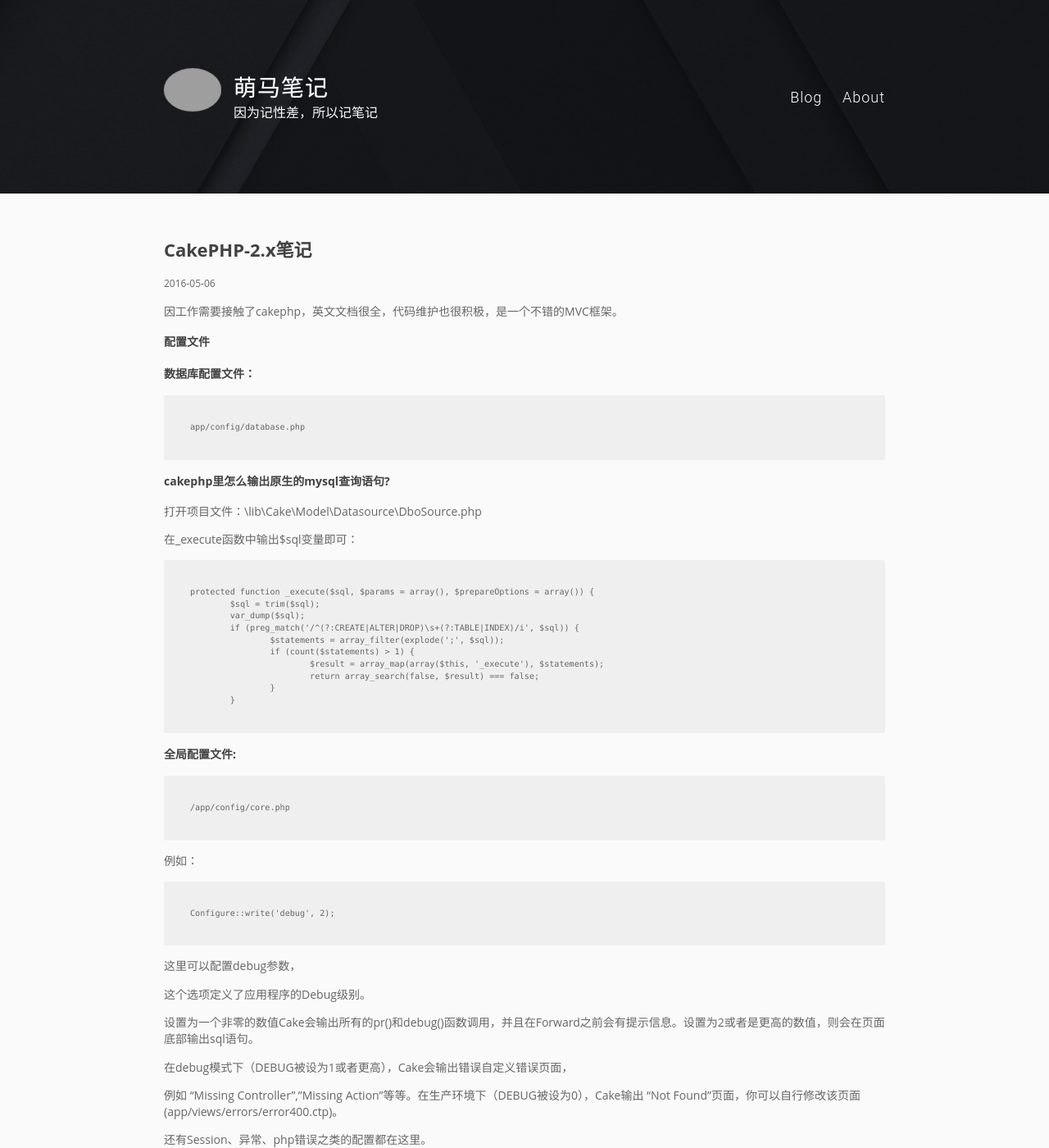
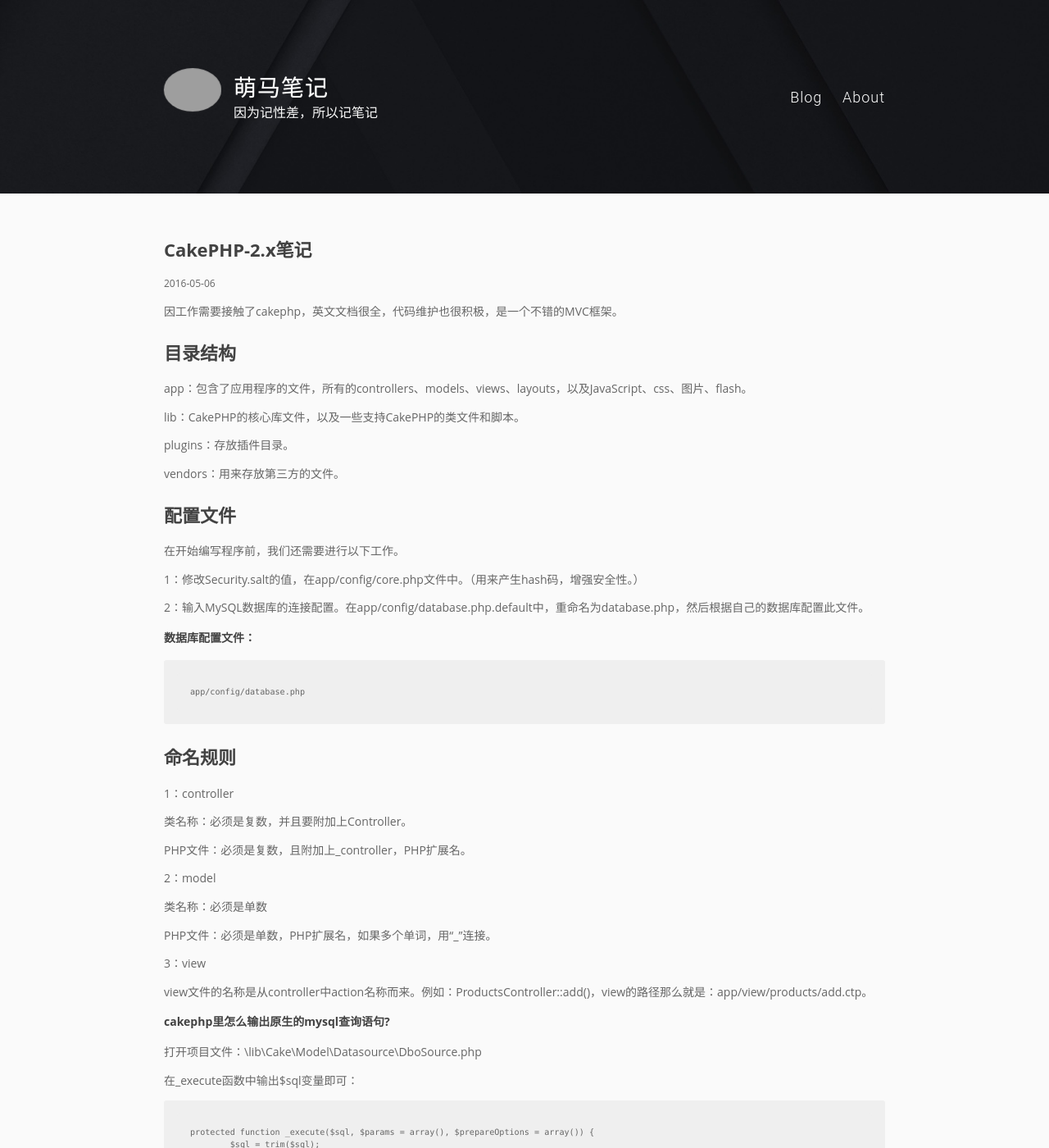
Before and after one commit to pingmalu/pingmalu.github.io, a Jekyll site: the page built from _posts/2016-05-06-CakePHP-2.x笔记.md, in a window 1280 px wide and 1400 px high. Shown: the whole window at 82% size. Built offline with Jekyll 4.4.1, drawn with Linux system fonts in a browser that asks for light colours; nearby versions of some CDN libraries; grey boxes are pictures that could not be loaded.

Commit message:
'update'

```diff
--- a/_posts/2016-05-06-CakePHP-2.x笔记.md
+++ b/_posts/2016-05-06-CakePHP-2.x笔记.md
@@ -5,11 +5,45 @@
 
 因工作需要接触了cakephp，英文文档很全，代码维护也很积极，是一个不错的MVC框架。
 
-## 配置文件
+# 目录结构
+
+app：包含了应用程序的文件，所有的controllers、models、views、layouts，以及JavaScript、css、图片、flash。
+
+lib：CakePHP的核心库文件，以及一些支持CakePHP的类文件和脚本。
+
+plugins：存放插件目录。
+
+vendors：用来存放第三方的文件。
+
+# 配置文件
+
+在开始编写程序前，我们还需要进行以下工作。
+
+1：修改Security.salt的值，在app/config/core.php文件中。（用来产生hash码，增强安全性。）
+
+2：输入MySQL数据库的连接配置。在app/config/database.php.default中，重命名为database.php，然后根据自己的数据库配置此文件。
 
 ### 数据库配置文件：
 
 	app/config/database.php
+
+# 命名规则
+
+1：controller
+
+类名称：必须是复数，并且要附加上Controller。
+
+PHP文件：必须是复数，且附加上_controller，PHP扩展名。
+
+2：model
+
+类名称：必须是单数
+
+PHP文件：必须是单数，PHP扩展名，如果多个单词，用“_”连接。
+
+3：view
+
+view文件的名称是从controller中action名称而来。例如：ProductsController::add()，view的路径那么就是：app/view/products/add.ctp。
 
 ### cakephp里怎么输出原生的mysql查询语句?
 
```
Also changed, not shown: _posts/2015-12-02-Docker日常笔记.md (+4 -0 lines).
